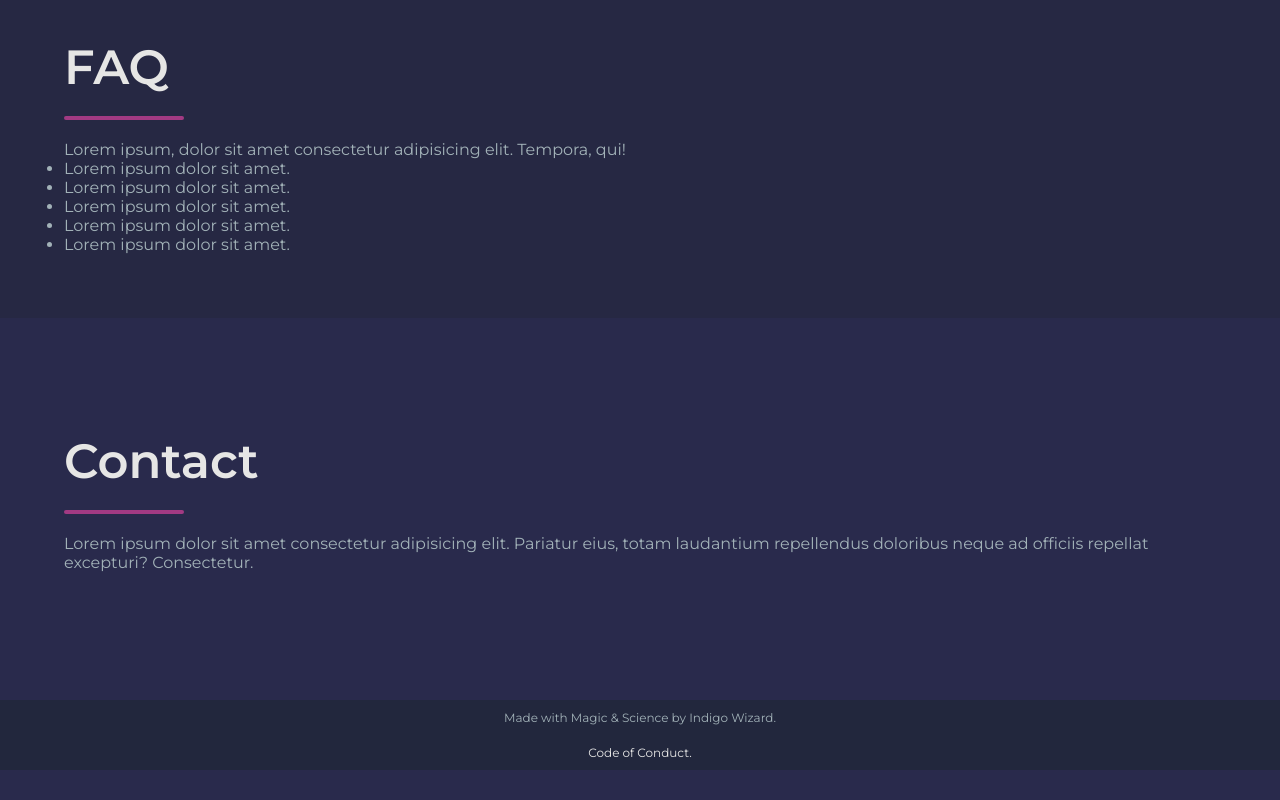
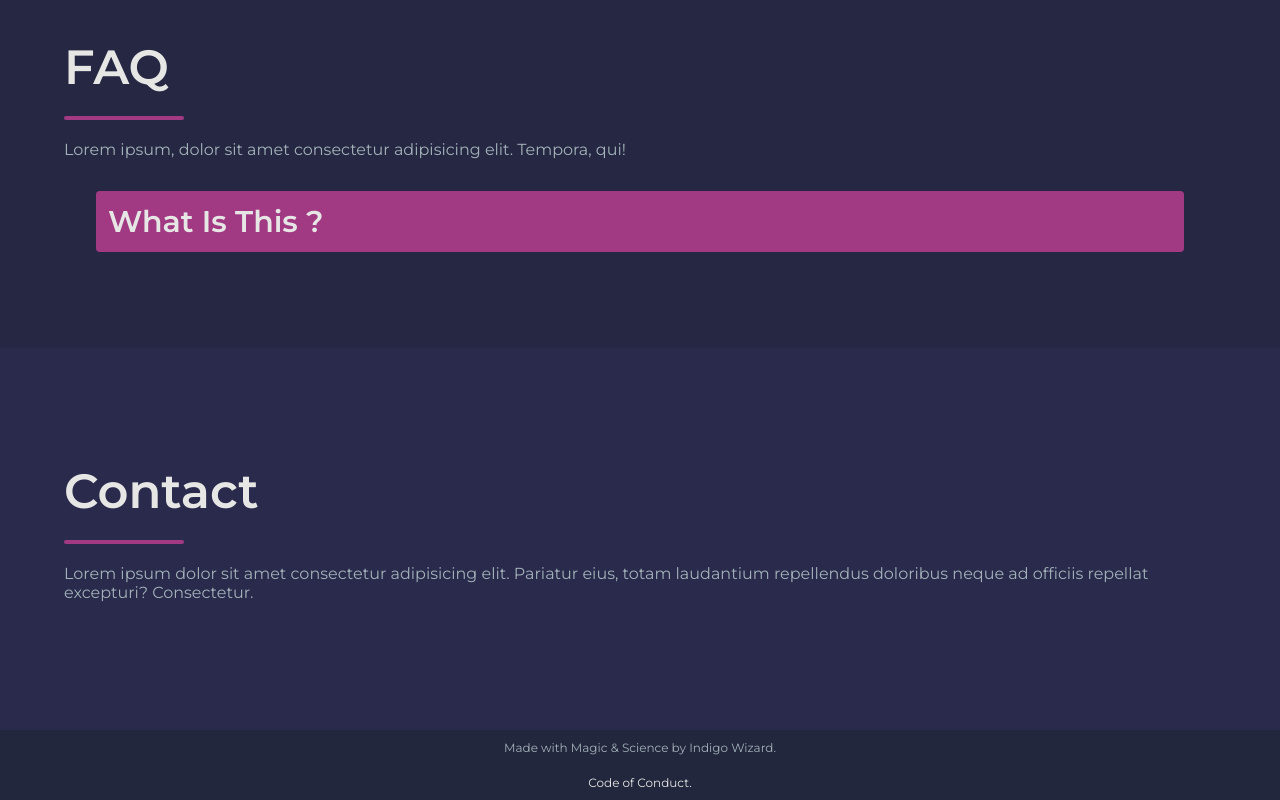
Before and after one commit to IndigoWizard/Hacks-of-M, a plain HTML site: page index.html in a window 1280 px wide. Shown: the part 3287-4087 px from the top of the page. Before the commit the page ends 4057 px from the top, so only its background shows below. Drawn offline with Linux system fonts and the light colour scheme.

Commit message:
FAQ-Section: update v.1
# FAQ Section
Setting up the FAQ Section layout with two parts;
- Collapsible tab with content displayed on-click and it an be stacked .

ps: Content is not interactive yet. It closes the tab instead.

```diff
--- a/index.html
+++ b/index.html
@@ -148,13 +148,17 @@
             <h1>FAQ</h1>
             <div class="hdivider"></div>
             <p>Lorem ipsum, dolor sit amet consectetur adipisicing elit. Tempora, qui!</p>
-            <ul>
-                <li>Lorem ipsum dolor sit amet.</li>
-                <li>Lorem ipsum dolor sit amet.</li>
-                <li>Lorem ipsum dolor sit amet.</li>
-                <li>Lorem ipsum dolor sit amet.</li>
-                <li>Lorem ipsum dolor sit amet.</li>
-            </ul>
+
+            <div class="faq">
+                <input type="checkbox" id="faq-1">
+                <span class="question"><h3><label for="faq-1">What Is This ?</label></h3></span>
+                <div class="answer">
+                    <p>This an <a href="https://www.youtube.com/watch?v=zLH-n9Oud3s" target="_blank" rel="noreferrer">accordion </a> set for hackathon related questions.
+                    </p>
+
+                </div>
+            </div>
+
         </section>
 
         <section id="contact" class="pages">
--- a/style.css
+++ b/style.css
@@ -303,10 +303,84 @@ CHALLENGES
 
 Team
 
-FAQ
 
 CONTACT
 ////////////////////////////////////////////////*/
+
+
+/*
+/////////////////////////// FAQ SECTION
+*/
+
+.faq {
+    position: relative;
+    margin: 2em;
+}
+
+input {
+    position: absolute;
+    left: 0;
+    top: 0;
+    height: 100%;
+    width: 100%;
+    opacity: 0;
+}
+
+.question h3 {
+    background: var(--colorVariantDark);
+    color: var(--textTitle);
+    position: relative;
+    border-radius: 4px;
+    margin-bottom: 0px;
+}
+
+.question h3:hover {
+    background-color: var(--colorVariant);
+    transition: 0.15s ease-in-out;
+}
+
+label::before {
+    content: "";
+    display: none;
+    border: 15px solid transparent;
+    border-left: 20px solid white;
+}
+
+label {
+    cursor: pointer;
+    position: relative;
+    display: flex;
+    align-items: center;
+    padding: 12px;
+}
+
+.answer {
+    max-height: 0px;
+    overflow: hidden;
+    transition: max-height 0.5s;
+    background-color: var(--colorDarker);
+    box-shadow: 0 0 10px 0 rgba(0, 0, 0, 0.2);
+}
+
+.answer p {
+    padding: 2em;
+}
+
+input:checked~.question label::before {
+    border-left: 15px solid transparent;
+    border-top: 20px solid white;
+    margin-top: 12px;
+    margin-right: 10px;
+}
+
+input:checked~.question~.answer {
+    max-height: 100px;
+}
+
+input:checked+.question h3 {
+    border-bottom-left-radius: 0;
+    border-bottom-right-radius: 0;
+}
 
 
 /*//////////////////////////////////////////
```
